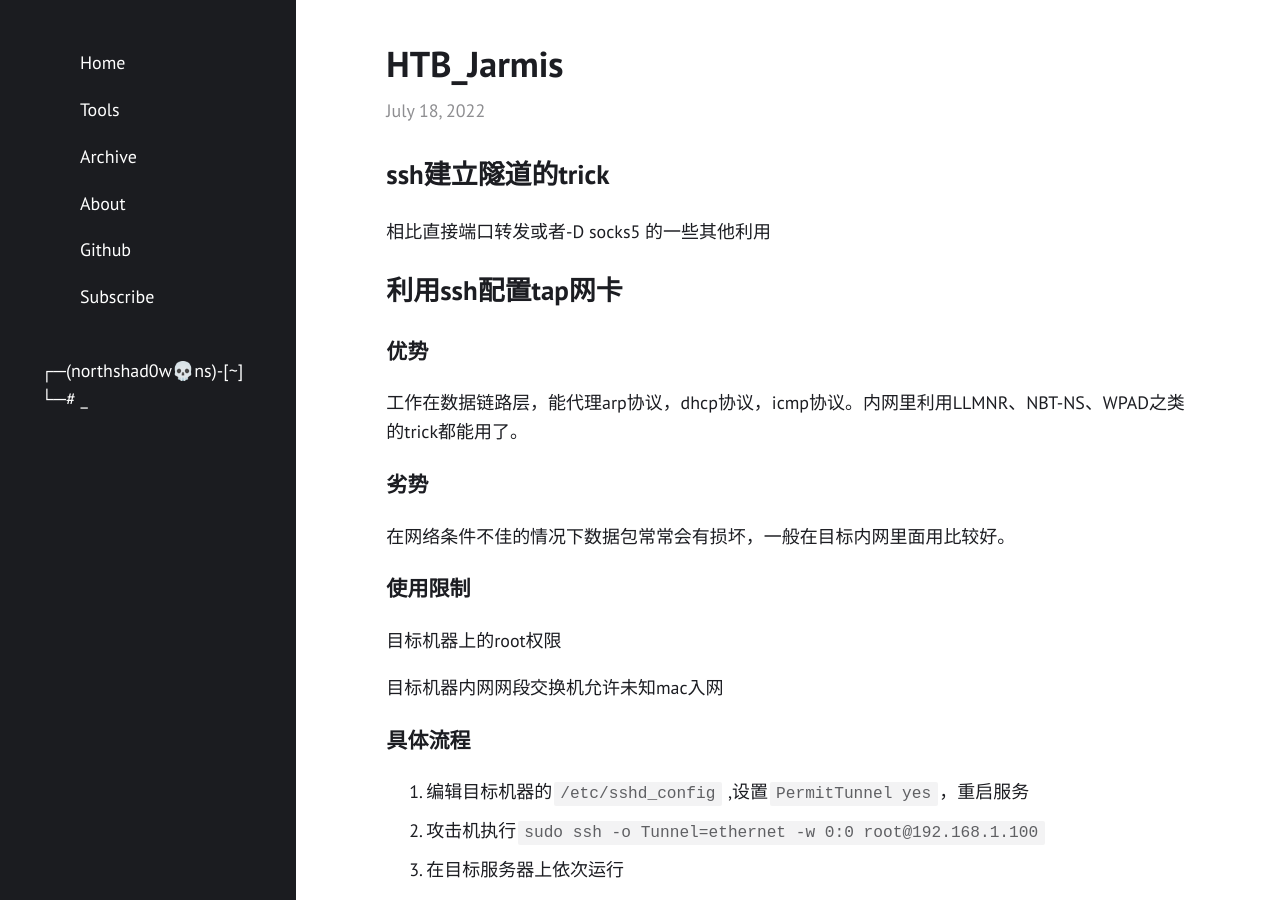
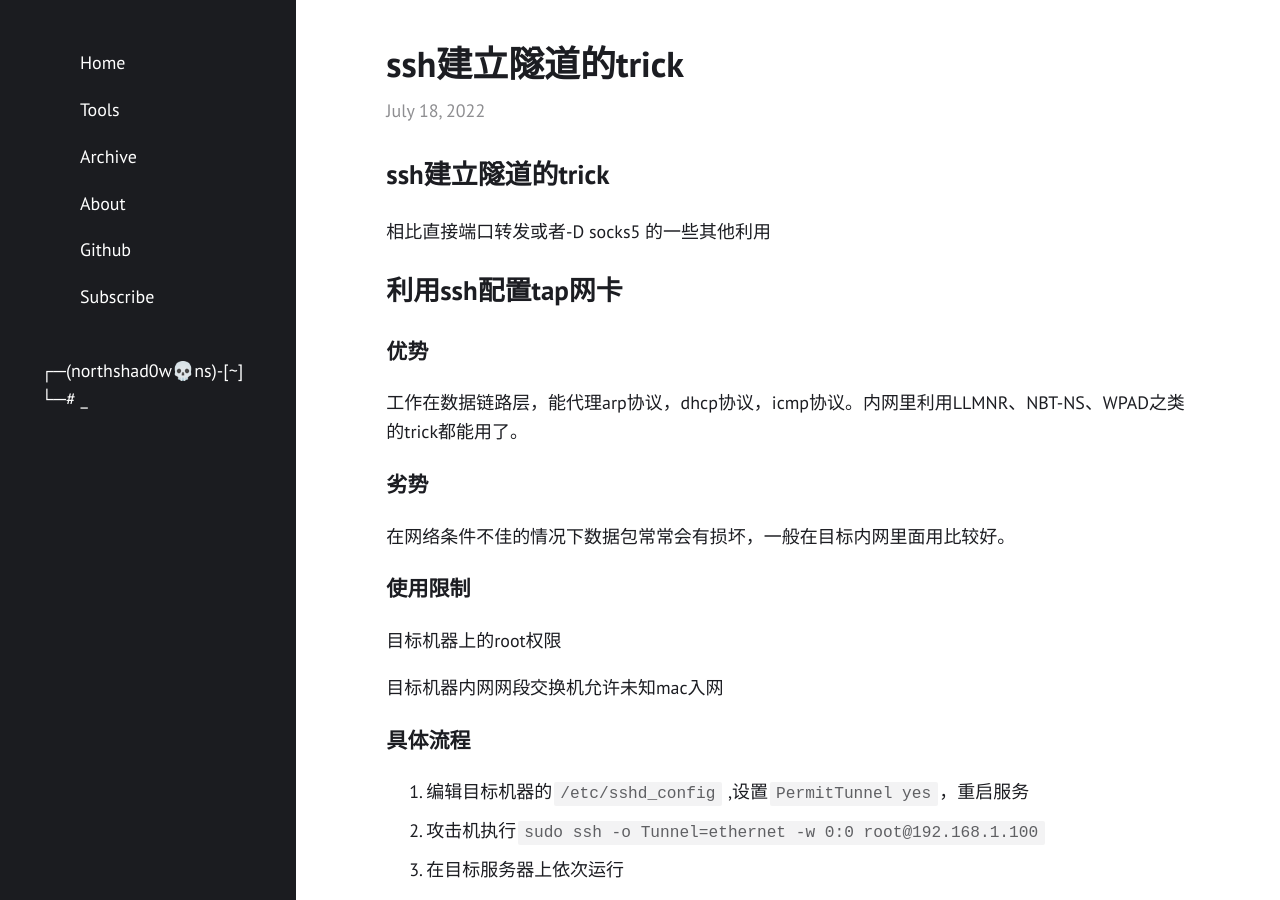
Before and after one commit to NorthShad0w/NorthShad0w.github.io, a Jekyll site: the page built from _posts/2022-07-18-ssh建立隧道的trick.md, in a window 1280 px wide and 900 px high. Built offline with Jekyll 4.4.1, drawn with Linux system fonts in a browser that asks for light colours.

Commit message:
Update 2022-07-18-ssh建立隧道的trick.md

```diff
--- a/_posts/2022-07-18-ssh建立隧道的trick.md
+++ b/_posts/2022-07-18-ssh建立隧道的trick.md
@@ -1,5 +1,5 @@
 ---
-title: HTB_Jarmis
+title: ssh建立隧道的trick
 layout: "post"
 ---
 
```
